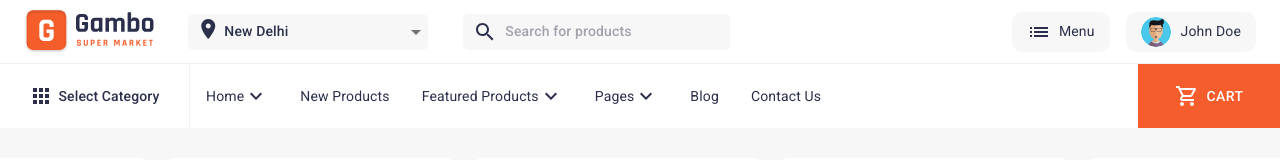
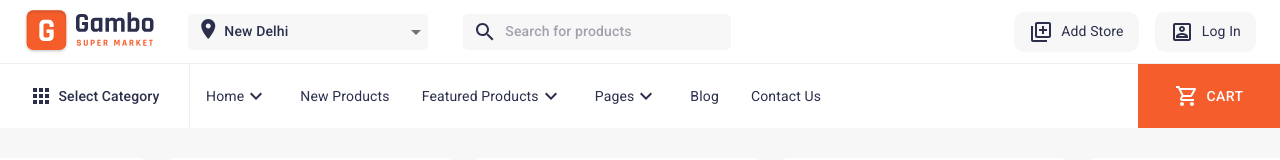
Before and after one commit to apexof/gambo-market, a Next.js app: page / in a window 1280 px wide. Shown: the top 160 px of the page. Built offline with nearby package versions, Linux system fonts and the light colour scheme.

Commit message:
add buttons login + add store

```diff
--- /dev/null
+++ b/components/Elements/HeaderBtn.jsx
@@ -0,0 +1,32 @@
+import React from 'react'
+import { makeStyles } from '@material-ui/core/styles';
+import Link from './Link'
+import { Box } from '@material-ui/core';
+
+const useStyles = makeStyles(theme => ({
+    logInLink: {
+        height: "40px",
+        borderRadius: "10px",
+        background: theme.palette.primary.light,
+        padding: "0 15px",
+        flexShrink: 0,
+        textTransform: 'none',
+        whiteSpace: "nowrap",
+        color: theme.palette.text.primary,
+        display: "flex",
+        alignItems: "center"
+    }
+}))
+
+export default function HeaderBtn({ href, text, icon }) {
+    const classes = useStyles();
+
+    return (
+        <Link href={href} className={classes.logInLink}>
+            {icon}
+            <Box ml={1}>
+                {text}
+            </Box>
+        </Link>
+    )
+}
--- a/components/Elements/Link.jsx
+++ b/components/Elements/Link.jsx
@@ -1,11 +1,22 @@
 import React from 'react'
+import cx from 'clsx'
 import Link from 'next/link'
 import { Link as MuiLink } from '@material-ui/core'
+import { makeStyles } from '@material-ui/core/styles';
 
-const NextLink = ({ href, as, prefetch, ...props }) => (
-    <Link href={href} as={as} prefetch={prefetch} >
-        <MuiLink href={href} {...props} />
-    </Link>
-)
+const useStyles = makeStyles(theme => ({
+
+}))
+
+
+const NextLink = ({ href, as, prefetch, ...props }) => {
+    const classes = useStyles();
+    return (
+
+        <Link href={href} as={as} prefetch={prefetch} >
+            <MuiLink href={href} {...props} />
+        </Link>
+    )
+}
 
 export default NextLink
--- a/components/Header/Header.jsx
+++ b/components/Header/Header.jsx
@@ -3,18 +3,18 @@ import React from 'react'
 import Link from '../Elements/Link'
 import HeaderSelect from '../Elements/Select1'
 import { useThemeContext } from '../ThemeSwitcher/MyThemeProvider'
-import HeaderNavList from './HeaderTop/HeaderNavList'
 import HeaderSearch from './HeaderTop/HeaderSearch'
 import HeaderMenu from './HeaderTop/HeaderMenu'
 import HeaderMenu2 from './HeaderTop/HeaderMenu2'
+import HeaderBtn from '../Elements/HeaderBtn'
 import LeftDrawer from './HeaderBottom/LeftDrawer'
 import HeaderNavMenu from './HeaderBottom/HeaderNavMenu'
 import SelectCategoryModal from './HeaderBottom/SelectCategoryModal'
 import { makeStyles } from "@material-ui/core/styles";
-import WishIcon from '../Elements/WishIcon';
 import { useTheme } from '@material-ui/core/styles';
 import useMediaQuery from '@material-ui/core/useMediaQuery';
-
+import AccountBoxOutlinedIcon from '@material-ui/icons/AccountBoxOutlined';
+import LibraryAddOutlinedIcon from '@material-ui/icons/LibraryAddOutlined';
 const useStyles = makeStyles(theme => ({
     header: {
         boxShadow: "none",
@@ -97,7 +97,7 @@ const selectItems = [
     },
 ]
 
-export default function HeaderTop(props) {
+export default function HeaderTop({ loggedIn = false }) {
     const { nightMode } = useThemeContext()
     const classes = useStyles();
     const theme = useTheme();
@@ -118,10 +118,21 @@ export default function HeaderTop(props) {
                     <HeaderSelect selectItems={selectItems} />
                 </Box>
                 <HeaderSearch />
-                <Box ml={2}>
-                    <HeaderMenu2 />
-                </Box>
-                <HeaderMenu />
+                {loggedIn ?
+                    <>
+                        <Box mx={2}>
+                            <HeaderMenu2 />
+                        </Box>
+                        <HeaderMenu />
+                    </>
+                    :
+                    <>
+                        <Box mx={2}>
+                            <HeaderBtn icon={<LibraryAddOutlinedIcon />} href="/add-store" text="Add Store" />
+                        </Box>
+                        <HeaderBtn icon={<AccountBoxOutlinedIcon />} href="/logIn" text="Log In" />
+                    </>
+                }
             </Toolbar>
             <Toolbar className={classes.toolbar2}>
                 <SelectCategoryModal />
--- a/components/Header/HeaderTop/HeaderMenu.jsx
+++ b/components/Header/HeaderTop/HeaderMenu.jsx
@@ -72,9 +72,13 @@ const useStyles = makeStyles(theme => ({
         borderTop: `1px solid ${theme.palette.grey["50"]}`,
         background: theme.palette.background.default
     },
+    logInLink: {
+        color: theme.palette.text.primary,
+        marginLeft: theme.spacing(1),
+    }
 }));
 
-export default function HeaderMenu() {
+export default function HeaderMenu({ loggedIn = false }) {
     const classes = useStyles();
     const [anchorEl, setAnchorEl] = React.useState(null);
     const handleClick = (event) => setAnchorEl(event.currentTarget)
@@ -91,7 +95,7 @@ export default function HeaderMenu() {
                 <img className={classes.img} src="/profile-logo.jpg" alt="" />
                 <Typography variant="body2" component="span">
                     John Doe
-                </Typography>
+            </Typography>
             </Button>
             <Menu
                 id="simple-menu"
--- a/components/Header/HeaderTop/HeaderMenu2.jsx
+++ b/components/Header/HeaderTop/HeaderMenu2.jsx
@@ -16,7 +16,6 @@ const useStyles = makeStyles(theme => ({
         flexShrink: 0,
         textTransform: 'none',
         whiteSpace: "nowrap",
-        marginRight: theme.spacing(2),
     },
     padding: {
         padding: 0,
```
